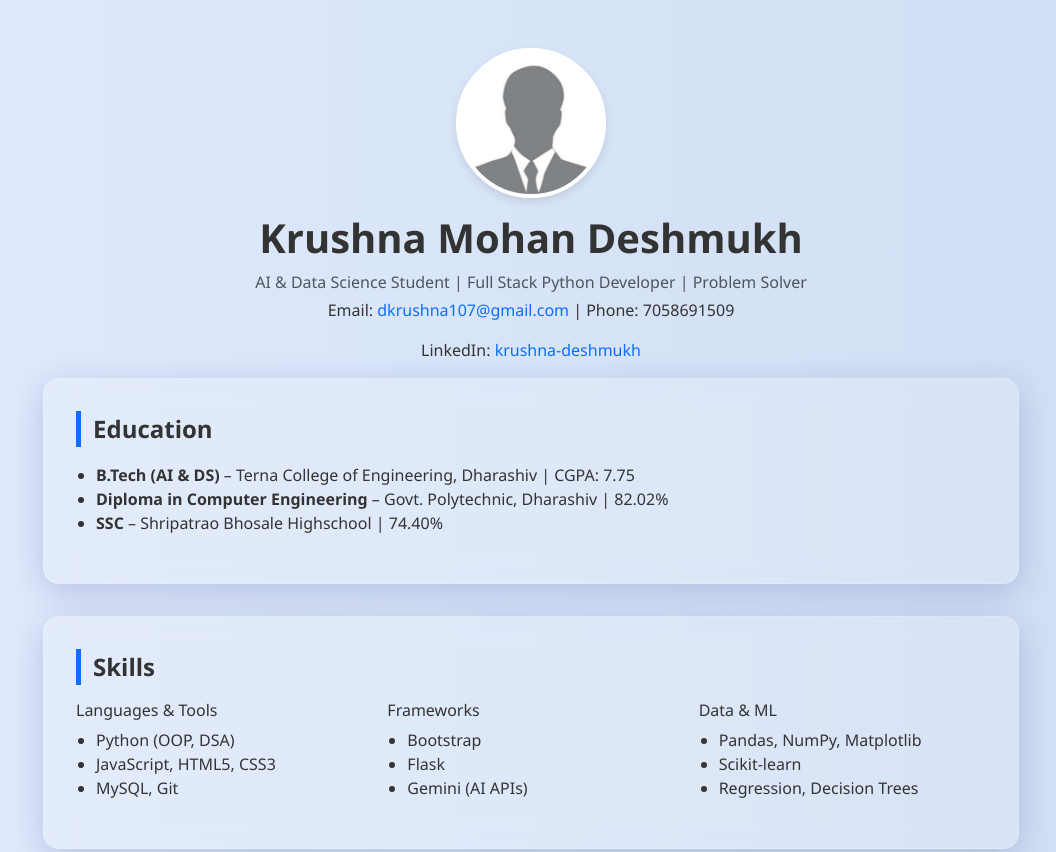
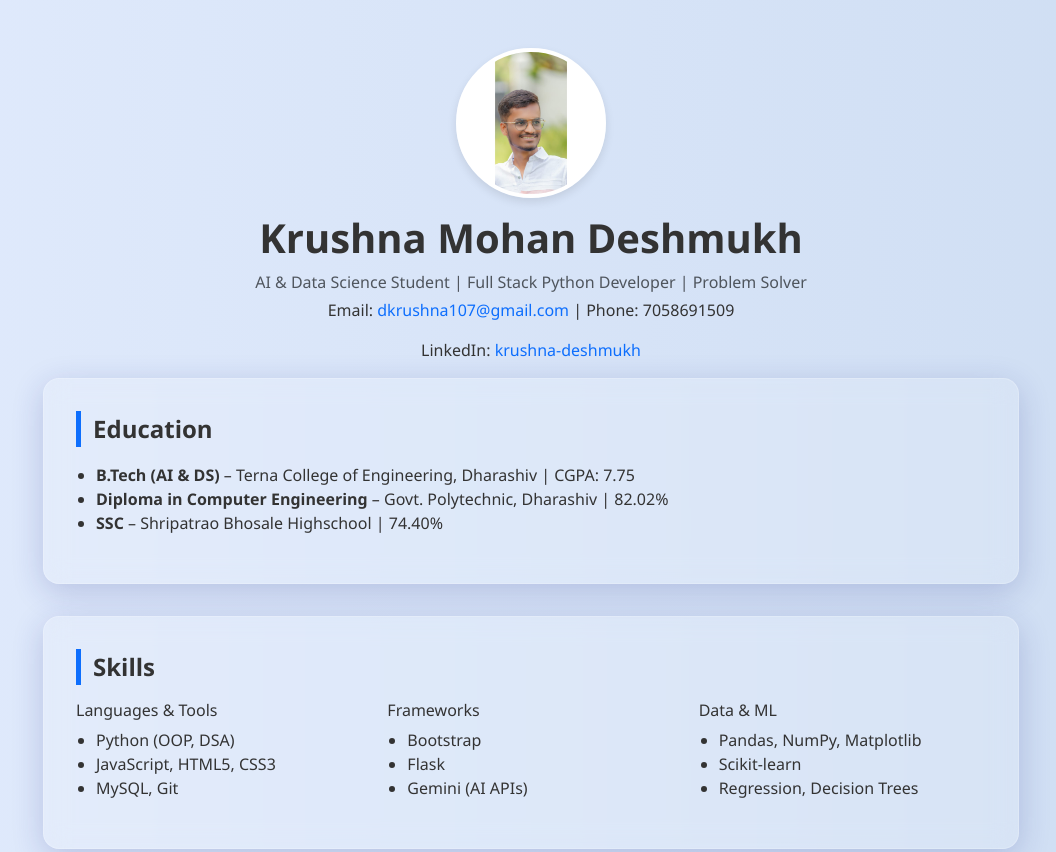
Before and after one commit to Krushna2379/portfolio, a plain HTML site: page index.html in a window 1280 px wide. Shown: the top 852 px of the page, without its empty margins (109-1165 px from the left). Drawn offline with nearby package versions, Linux system fonts and the light colour scheme.

Commit message:
Update index.html

```diff
--- a/index.html
+++ b/index.html
@@ -30,7 +30,7 @@
       width: 150px;
       height: 150px;
       border-radius: 50%;
-      background: url('dummy.png') no-repeat center center/cover;
+      background: url('pic.png') no-repeat center center/cover;
       border: 4px solid white;
       box-shadow: 0 4px 10px rgba(0,0,0,0.1);
       margin-bottom: 1rem;
```
